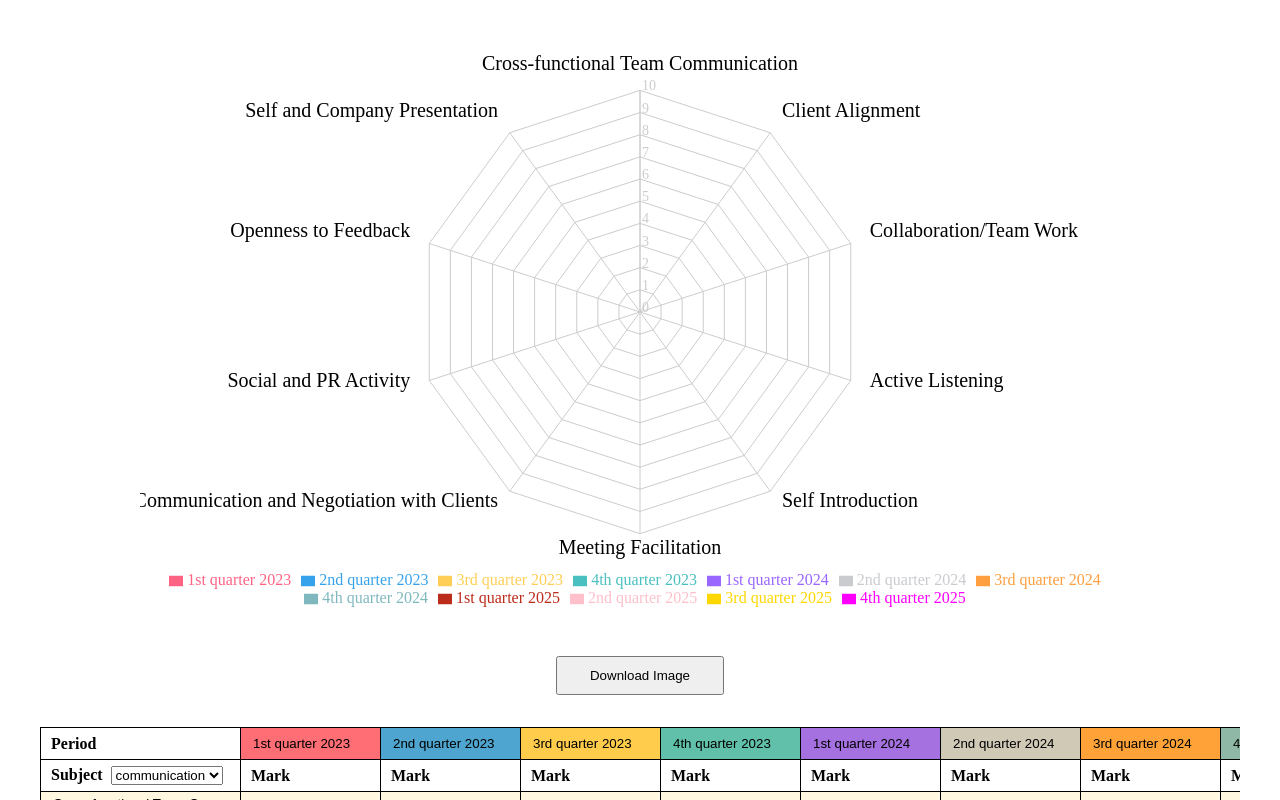
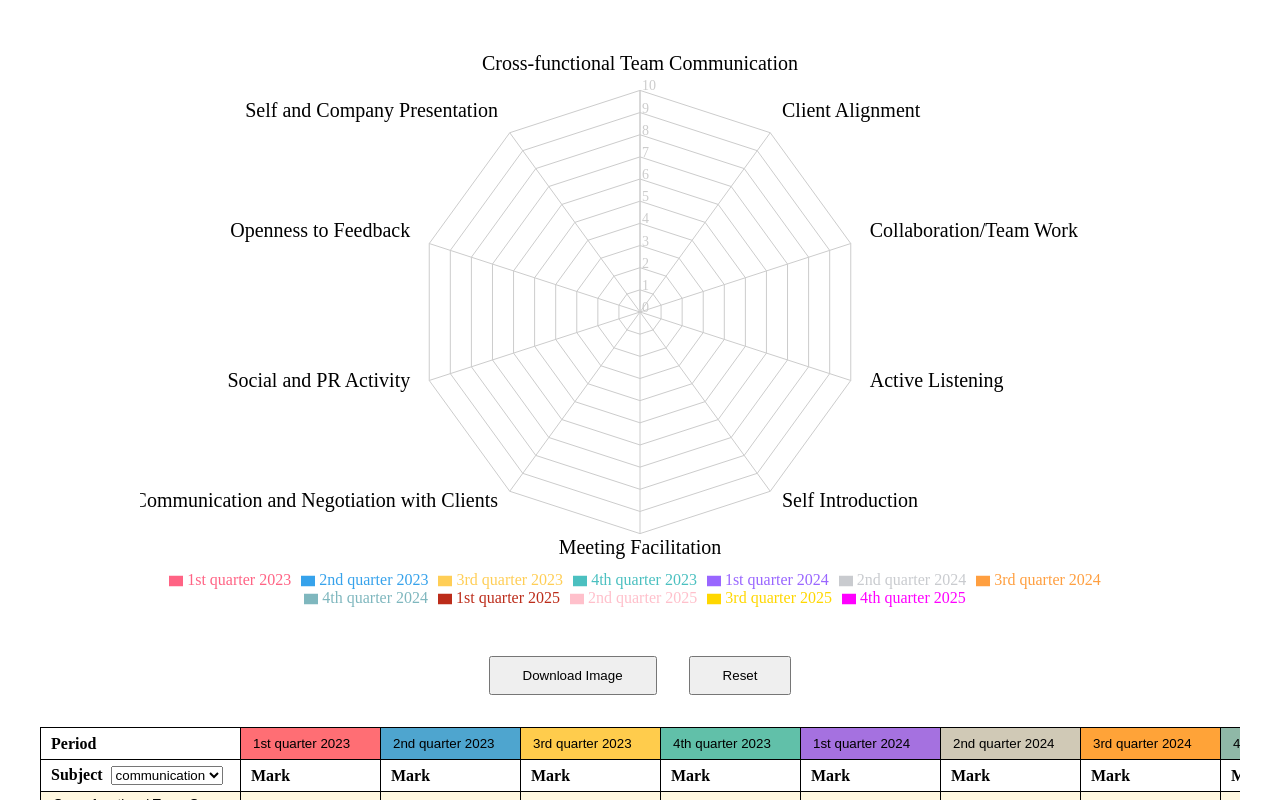
Before and after one commit to a1exalexander/performance-diagram, a React (Vite) app: page / in a window 1280 px wide. Shown: the top 800 px of the page. Built offline with nearby package versions, Linux system fonts and the light colour scheme.

Commit message:
add design + reset button

```diff
--- a/src/App.module.css
+++ b/src/App.module.css
@@ -63,7 +63,12 @@
   margin-left: 8px;
 }
 
+.buttons {
+  display: flex;
+  gap: 32px;
+  margin-bottom: 32px;
+}
+
 .button {
-  margin-bottom: 32px;
   padding: 10px 32px;
 }
--- a/src/App.tsx
+++ b/src/App.tsx
@@ -8,7 +8,7 @@ import {
   PolarAngleAxis,
   PolarRadiusAxis,
 } from "recharts";
-import { useLocalStorage } from "usehooks-ts";
+import { useBoolean, useLocalStorage, useTimeout } from "usehooks-ts";
 import { addQuarters, format, startOfYear } from "date-fns";
 import downloadjs from "downloadjs";
 import html2canvas from "html2canvas";
@@ -48,19 +48,25 @@ interface PeriodInterface {
 
 const defaultCategory = first(categories)?.name as string;
 
+const defaultPeriods = map(range(12), (i) => ({
+  id: i.toString(),
+  value: format(addQuarters(startOfYear(new Date()), i), "QQQQ yyyy"),
+  color: colors[i],
+}));
+const defaultSubjects =
+  find(categories, ({ name }) => toLower(name) === toLower(defaultCategory))
+    ?.options || [];
+
 function App() {
   const chartRef = useRef<HTMLDivElement>(null);
+  const reseted = useBoolean(false);
   const [activeCategory, setActiveCategory] = useLocalStorage<string>(
     "activeSubject",
     defaultCategory
   );
   const [periods, setPeriods] = useLocalStorage<PeriodInterface[]>(
     "periods",
-    map(range(12), (i) => ({
-      id: i.toString(),
-      value: format(addQuarters(startOfYear(new Date()), i), "QQQQ yyyy"),
-      color: colors[i],
-    }))
+    defaultPeriods
   );
   const [subjects, setSubjects] = useLocalStorage<string[]>(
     "subjects",
@@ -123,6 +129,17 @@ function App() {
     }
   };
 
+  useTimeout(() => reseted.setFalse(), reseted.value ? 100 : null);
+
+  const onReset = () => {
+    reseted.setTrue();
+    localStorage.clear();
+    setActiveCategory(defaultCategory);
+    setPeriods([...defaultPeriods]);
+    setSubjects([...defaultSubjects]);
+    setMarks([]);
+  };
+
   return (
     <main className={styles.container}>
       <div className={styles.chartWrapper} ref={chartRef}>
@@ -165,10 +182,16 @@ function App() {
           })}
         </RadarChart>
       </div>
+      <div className={styles.buttons}>
         <button className={styles.button} onClick={onDownloadImage}>
           Download Image
         </button>
+        <button className={styles.button} onClick={onReset}>
+          Reset
+        </button>
+      </div>
       <div className={styles.tableWrapper}>
+        {!reseted.value && (
           <table className={styles.table}>
             <thead>
               <tr>
@@ -293,6 +316,7 @@ function App() {
               })}
             </tbody>
           </table>
+        )}
       </div>
     </main>
   );
--- a/src/data/categories.ts
+++ b/src/data/categories.ts
@@ -113,4 +113,17 @@ export const categories = [
       "Competitor Analysis",
     ],
   },
+  {
+    name: "design",
+    options: [
+      "UI",
+      "UX",
+      "Communication",
+      "Leadership",
+      "Soft Skills",
+      "Tools",
+      "PM",
+      "English",
+    ],
+  },
 ];
```
Lines whose indentation alone changed are shown as unchanged.
